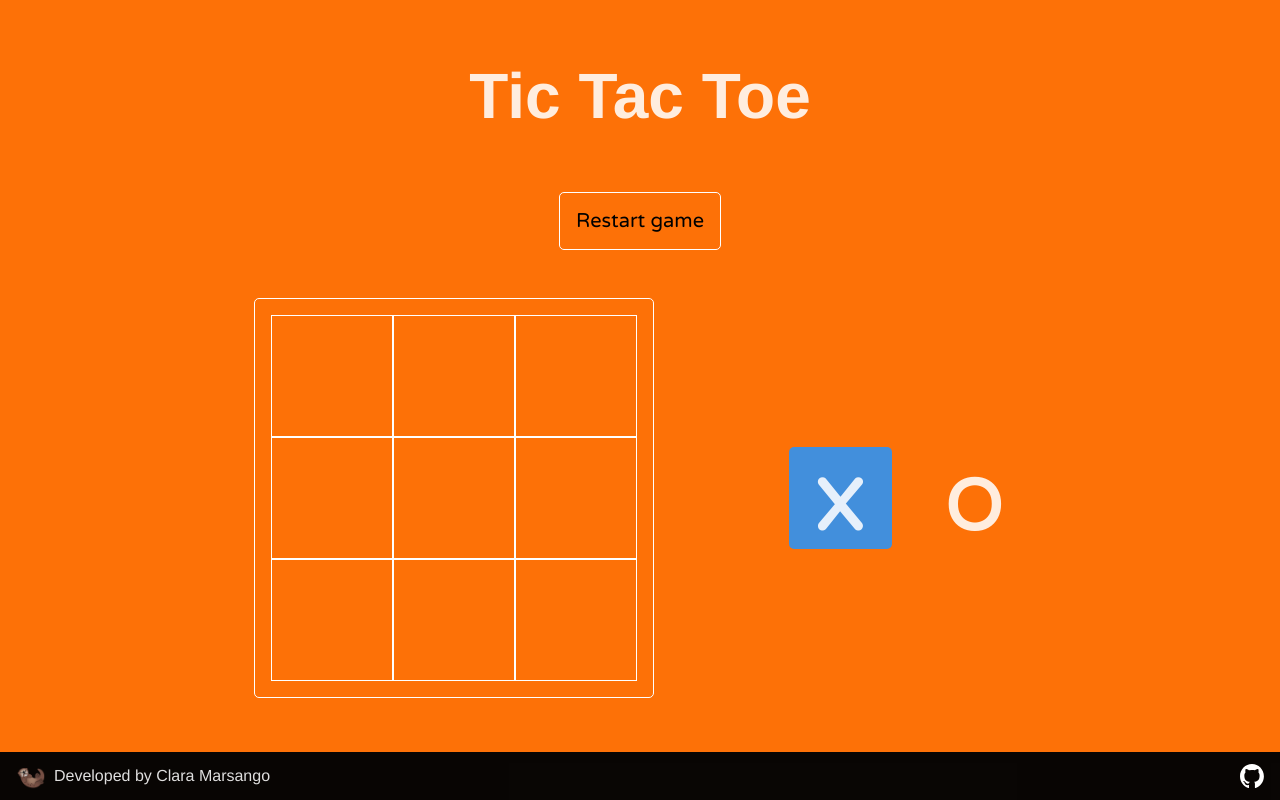
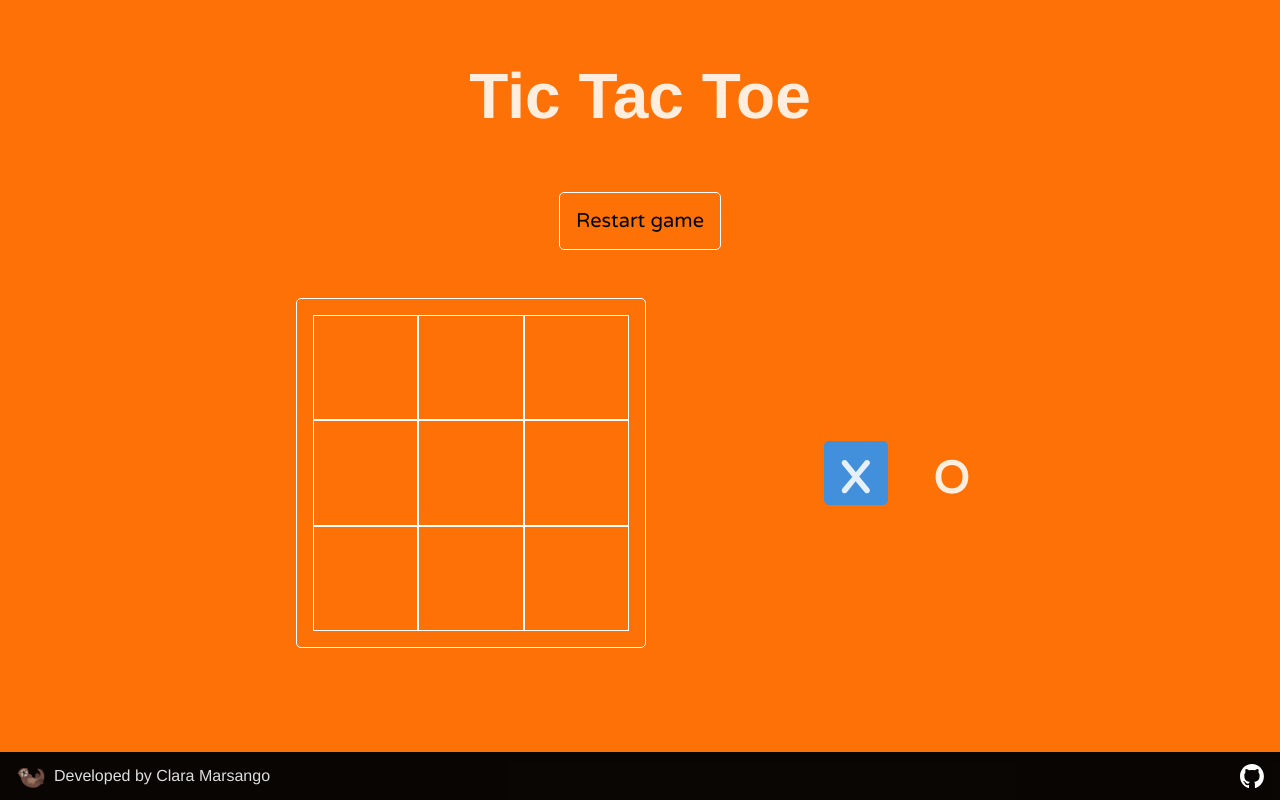
Before and after one commit to claramarsango/tictactoe-react, a React (Vite) app: page / in a window 1280 px wide. Built offline with nearby package versions, Linux system fonts and the light colour scheme; the HTML template or start-up script is replaced by a standard one.

Commit message:
fix board and turn container styles

```diff
--- a/src/App/features/Board/board-styled.css
+++ b/src/App/features/Board/board-styled.css
@@ -14,7 +14,7 @@
 @media (min-width: 768px) {
   .board-container {
     min-width: 300px;
-    max-width: 400px;
+    max-width: 350px;
     width: 45%;
     aspect-ratio: 1/1;
   }
--- a/src/App/features/TurnDisplay/turn-display-styled.css
+++ b/src/App/features/TurnDisplay/turn-display-styled.css
@@ -21,3 +21,10 @@
 .turn--selected {
   background-color: rgba(62, 144, 226, 0.978);
 }
+
+@media (min-width: 768px) {
+  .turns__turn {
+    font-size: 4rem;
+    height: 4rem;
+  }
+}
```
